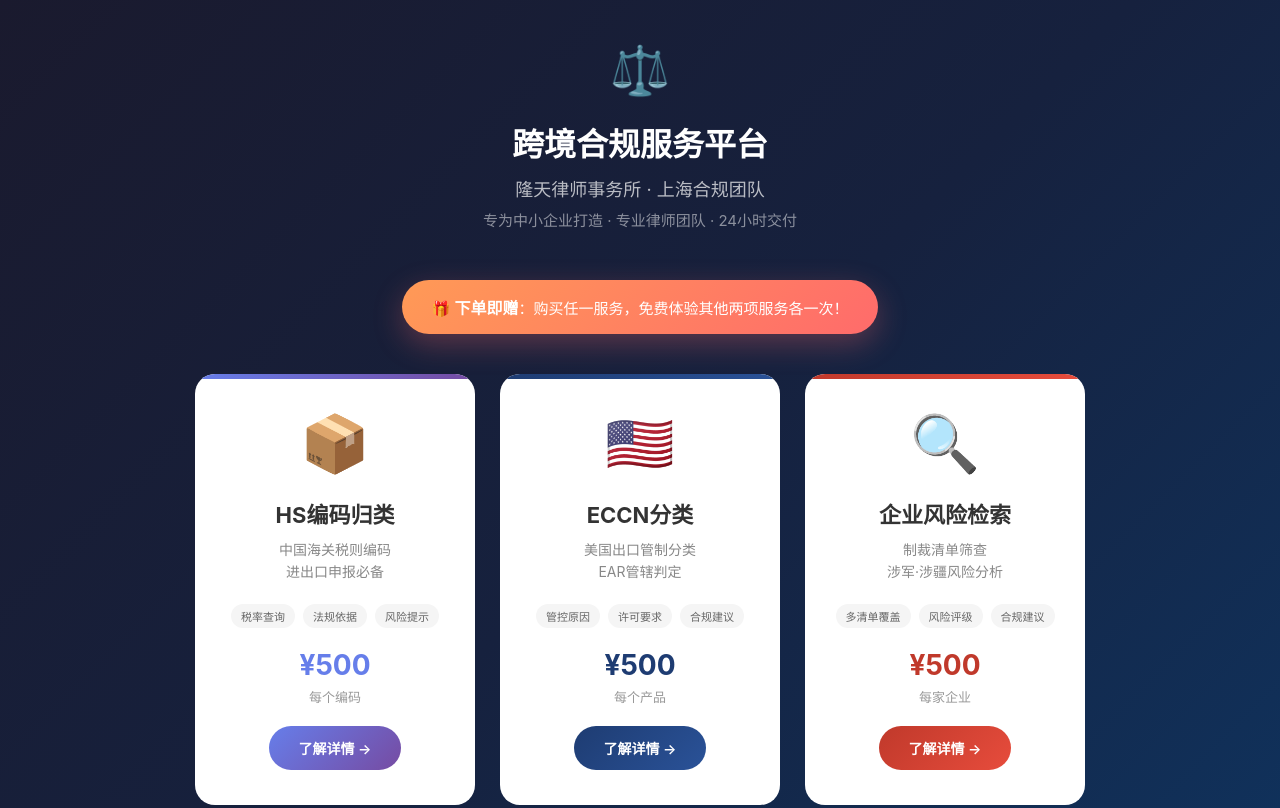
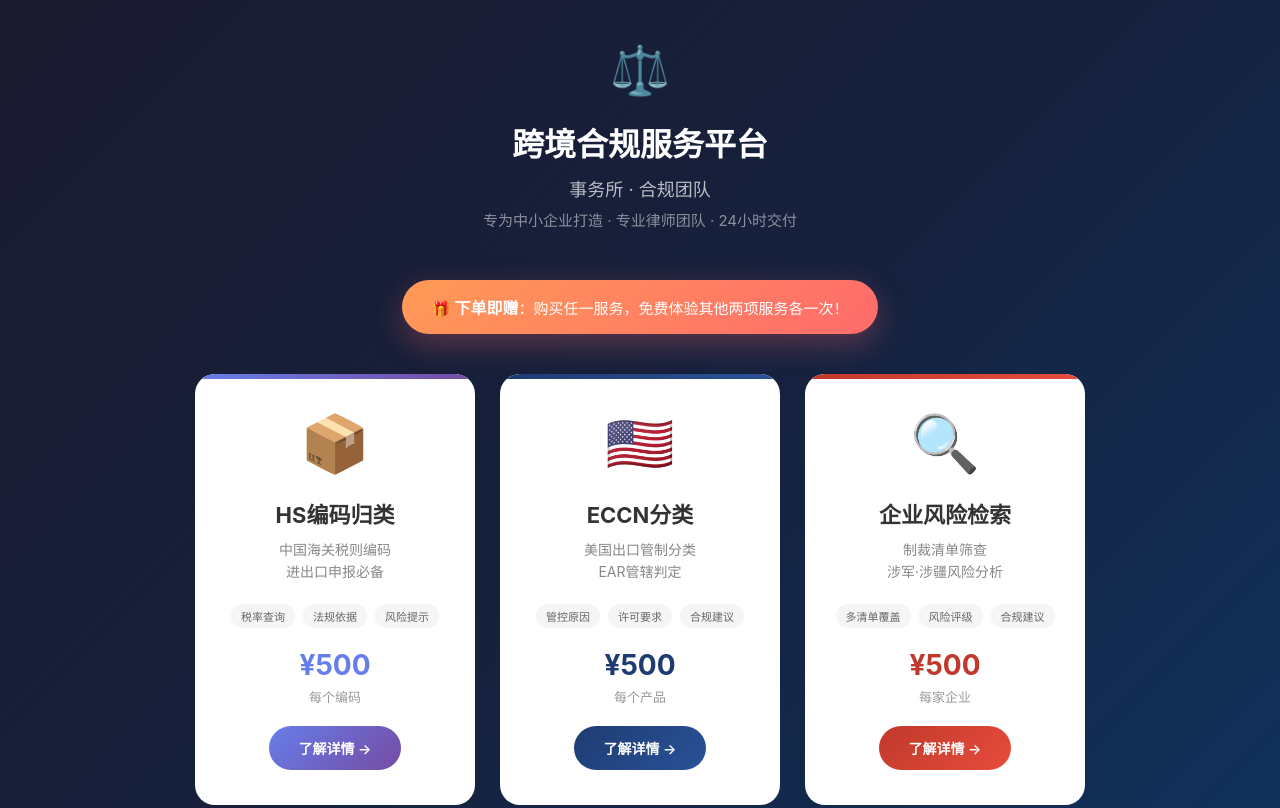
Before and after one commit to 6vty9fhkvh-netizen/hs-service, a plain HTML site: page index.html in a window 1280 px wide. Shown: the top 808 px of the page. Drawn offline with Linux system fonts and the light colour scheme.

Commit message:
Update index.html

```diff
--- a/index.html
+++ b/index.html
@@ -3,7 +3,7 @@
 <head>
     <meta charset="UTF-8">
     <meta name="viewport" content="width=device-width, initial-scale=1.0">
-    <title>跨境合规服务平台 | 隆天律师事务所</title>
+    <title>跨境合规服务平台 | 事务所</title>
     <style>
         * { margin: 0; padding: 0; box-sizing: border-box; }
         body {
@@ -227,7 +227,7 @@
     <div class="header">
         <div class="logo">⚖️</div>
         <h1>跨境合规服务平台</h1>
-        <p class="firm">隆天律师事务所 · 上海合规团队</p>
+        <p class="firm">事务所 · 合规团队</p>
         <p class="tagline">专为中小企业打造 · 专业律师团队 · 24小时交付</p>
     </div>
 
```
